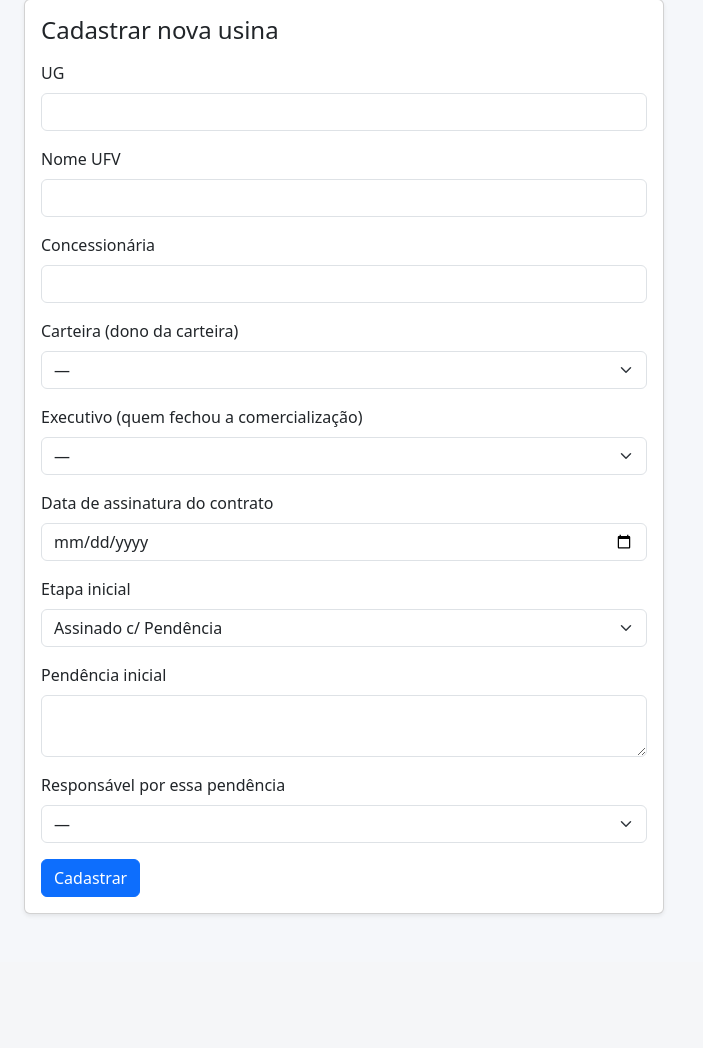
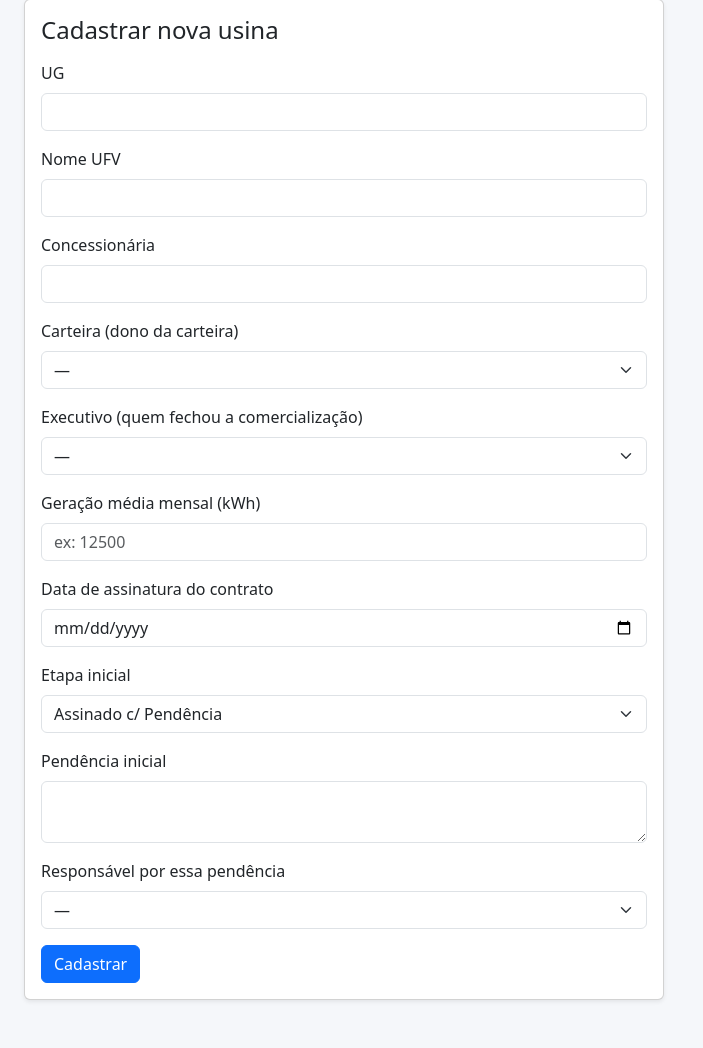
Before and after one commit to Relicetti/claude-code-workspace, a Flask app: page /usinas/nova in a window 1280 px wide. Shown: the part 128-1176 px from the top of the page, without its empty margins (0-703 px from the left). Before the commit the page ends 1043 px from the top, so only its background shows below. Run offline with Flask 3, Linux system fonts and the light colour scheme; the visitor is signed in with stand-in values (Sample User, id 1); data comes from the database, SQL or seed files in the repository; data that the repository does not hold is empty; some libraries are stand-ins or nearby versions.

Commit message:
feat(fup-operacoes): campo geração média mensal na usina
Novo campo numérico "Geração média mensal (kWh)" no cadastro e na edição
(admin) da usina, mostrado na página da usina. Aceita formato BR (12.500,50)
e US (12500.5). Coluna geracao_media_mensal criada por migração automática.

Co-Authored-By: Claude Opus 4.8 <noreply@anthropic.com>

```diff
--- a/fup-operacoes/app.py
+++ b/fup-operacoes/app.py
@@ -60,6 +60,20 @@ def _dias_desde(data_iso, referencia=None):
     referencia = referencia or date.today()
     d = datetime.strptime(data_iso, "%Y-%m-%d").date()
     return (referencia - d).days
+
+
+def _parse_numero(valor):
+    """Converte texto de número em float, ou None. Aceita formato BR
+    (1.234,5) e US (1234.5)."""
+    valor = (valor or "").strip()
+    if not valor:
+        return None
+    if "," in valor:  # formato BR: ponto é milhar, vírgula é decimal
+        valor = valor.replace(".", "").replace(",", ".")
+    try:
+        return float(valor)
+    except ValueError:
+        return None
 
 
 def _eta_dias(etapa_atual, dias_na_etapa, medias):
@@ -491,6 +505,7 @@ def nova_usina():
             concessionaria=request.form.get("concessionaria", "").strip(),
             dono_carteira=request.form.get("dono_carteira", "").strip(),
             executivo=request.form.get("executivo", "").strip(),
+            geracao_media_mensal=_parse_numero(request.form.get("geracao_media_mensal")),
             data_assinatura=data_assinatura,
             etapa_inicial=request.form.get("etapa_inicial", db.ETAPAS[0]),
             hoje_iso=hoje_iso,
@@ -527,6 +542,7 @@ def editar_usina(usina_id):
             "concessionaria": request.form.get("concessionaria", "").strip(),
             "dono_carteira": request.form.get("dono_carteira", "").strip(),
             "executivo": request.form.get("executivo", "").strip(),
+            "geracao_media_mensal": _parse_numero(request.form.get("geracao_media_mensal")),
             "data_assinatura_contrato": request.form.get("data_assinatura", "").strip() or None,
         })
         db.registrar_atividade(
--- a/fup-operacoes/db.py
+++ b/fup-operacoes/db.py
@@ -22,6 +22,7 @@ CREATE TABLE IF NOT EXISTS usinas (
     concessionaria TEXT,
     dono_carteira TEXT,
     executivo TEXT,
+    geracao_media_mensal REAL,
     data_assinatura_contrato TEXT,
     etapa_atual TEXT NOT NULL,
     data_entrada_etapa_atual TEXT NOT NULL,
@@ -92,10 +93,12 @@ COLUNAS_NOVAS = [
     ("usuarios", "email", "TEXT"),
     ("pendencias", "concluida_em", "TEXT"),
     ("pendencias", "concluida_por", "TEXT"),
+    ("usinas", "geracao_media_mensal", "REAL"),
 ]
 
 CAMPOS_EDITAVEIS_USINA = [
-    "ug_raw", "nome_ufv", "concessionaria", "dono_carteira", "executivo", "data_assinatura_contrato",
+    "ug_raw", "nome_ufv", "concessionaria", "dono_carteira", "executivo",
+    "geracao_media_mensal", "data_assinatura_contrato",
 ]
 
 ETAPAS = [
@@ -307,15 +310,17 @@ def marcar_pendencia(conn, pendencia_id, concluir, usuario, quando):
 
 
 def criar_usina(conn, ug_raw, nome_ufv, concessionaria, dono_carteira, executivo,
-                 data_assinatura, etapa_inicial, hoje_iso, pendencia, responsavel, autor, criado_em):
+                 geracao_media_mensal, data_assinatura, etapa_inicial, hoje_iso,
+                 pendencia, responsavel, autor, criado_em):
     ug = normalizar_ug(ug_raw)
     cur = conn.execute(
         """INSERT INTO usinas
            (ug, ug_raw, nome_ufv, concessionaria, dono_carteira, executivo,
-            data_assinatura_contrato, etapa_atual, data_entrada_etapa_atual, status)
-           VALUES (?,?,?,?,?,?,?,?,?, 'ativa')""",
+            geracao_media_mensal, data_assinatura_contrato, etapa_atual,
+            data_entrada_etapa_atual, status)
+           VALUES (?,?,?,?,?,?,?,?,?,?, 'ativa')""",
         (ug, ug_raw, nome_ufv, concessionaria, dono_carteira, executivo,
-         data_assinatura or None, etapa_inicial, hoje_iso),
+         geracao_media_mensal, data_assinatura or None, etapa_inicial, hoje_iso),
     )
     usina_id = cur.lastrowid
     conn.execute(
--- a/fup-operacoes/templates/editar_usina.html
+++ b/fup-operacoes/templates/editar_usina.html
@@ -43,6 +43,11 @@
         </select>
       </div>
       <div class="mb-3">
+        <label class="form-label">Geração média mensal (kWh)</label>
+        <input type="text" name="geracao_media_mensal" class="form-control" inputmode="decimal"
+               value="{{ usina.geracao_media_mensal if usina.geracao_media_mensal is not none else '' }}" placeholder="ex: 12500">
+      </div>
+      <div class="mb-3">
         <label class="form-label">Data de assinatura do contrato</label>
         <input type="date" name="data_assinatura" class="form-control" value="{{ usina.data_assinatura_contrato or '' }}">
       </div>
--- a/fup-operacoes/templates/nova_usina.html
+++ b/fup-operacoes/templates/nova_usina.html
@@ -39,6 +39,10 @@
         </select>
       </div>
       <div class="mb-3">
+        <label class="form-label">Geração média mensal (kWh)</label>
+        <input type="text" name="geracao_media_mensal" class="form-control" inputmode="decimal" placeholder="ex: 12500">
+      </div>
+      <div class="mb-3">
         <label class="form-label">Data de assinatura do contrato</label>
         <input type="date" name="data_assinatura" class="form-control">
       </div>
--- a/fup-operacoes/templates/usina.html
+++ b/fup-operacoes/templates/usina.html
@@ -20,6 +20,7 @@
     <h4>{{ usina.nome_ufv }}</h4>
     <p class="text-muted mb-1">UG: {{ usina.ug_raw }} · Concessionária: {{ usina.concessionaria }}</p>
     <p class="text-muted mb-1">Carteira: {{ usina.dono_carteira or '—' }} · Executivo: {{ usina.executivo or '—' }}</p>
+    <p class="text-muted mb-1">Geração média mensal: {{ '{:,.0f} kWh'.format(usina.geracao_media_mensal).replace(',', '.') if usina.geracao_media_mensal is not none else '—' }}</p>
     <p class="mb-1">Status: <strong>{{ usina.status }}</strong> · Etapa atual: <strong>{{ usina.etapa_atual }}</strong></p>
     <p class="mb-1">Dias na etapa atual: <strong>{{ usina.dias_na_etapa if usina.dias_na_etapa is not none else '—' }}</strong></p>
     <p class="mb-1">Dias desde a assinatura do contrato: <strong>{{ usina.dias_desde_assinatura if usina.dias_desde_assinatura is not none else '—' }}</strong></p>
```
